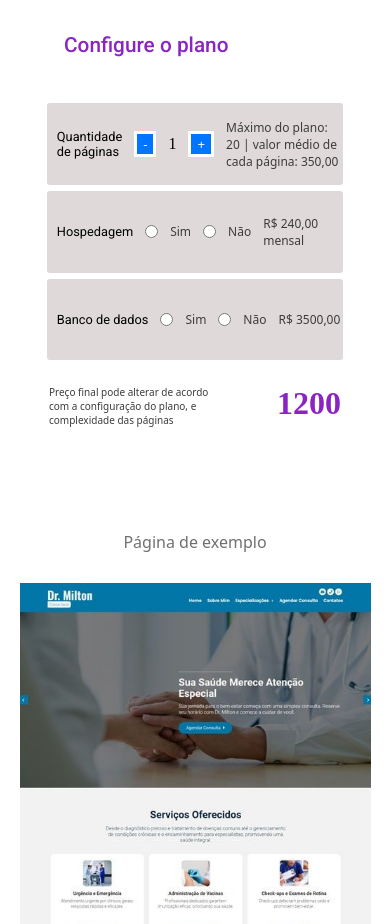
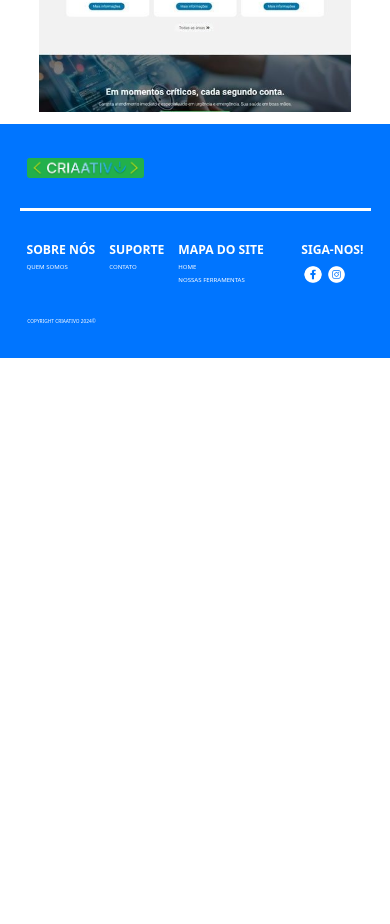
Before and after one commit to workSilas/CRIAATIVO, a React (Create React App) app: page /Planos in a window 390 px wide. Shown: the part 4400-5324 px from the top of the page. After the commit the page ends 4758 px from the top, so only its background shows below. Built offline with nearby package versions, Linux system fonts and the light colour scheme; a web font is replaced by a local one.

Commit message:
finalizei a responsividade página planos

```diff
--- a/src/Pages/planos/index.jsx
+++ b/src/Pages/planos/index.jsx
@@ -1,6 +1,7 @@
 import './index.scss';
 import Nav from '../../components/Nav';
 import { useState } from 'react';
+import Rodape from '../../components/Rodape'
 
 export default function Planos() {
 
@@ -355,7 +356,7 @@ export default function Planos() {
 
       </div>
 
-
+      <Rodape/>
 
     </div>
 
--- a/src/Pages/planos/index.scss
+++ b/src/Pages/planos/index.scss
@@ -295,6 +295,7 @@ flex-direction: column;
     flex-direction: column;
 
         .superior-planos {
+            height: 84vh;
             .planos {
                 height: 100%;
                 border-radius: 0px;
@@ -452,20 +453,19 @@ flex-direction: column;
     }
     }
 }
-
 @media(max-width:970px) {
     .Pagina-planos{
         display: flex;
         flex-direction: column;
 
             .superior-planos {
-                height: 75vh;
+                height: 53vh;
                 .planos {
                     height: 100%;
                     border-radius: 0px;
 
                     .divisor {
-                        height: 80%;
+                        height: 90%;
                         width: 90%;
 
                         .paragrafo {
@@ -482,7 +482,7 @@ flex-direction: column;
             }
 
         .paginas {
-        height: 110vh;
+        height: 70vh;
 
             .paginaweb {
             height: 100%;
@@ -495,8 +495,8 @@ flex-direction: column;
                     }
 
                     img {
-                        width: auto;
-                        height: 54%;
+                        width: 95%;
+                        height: auto;
                     }
                 }
 
@@ -619,19 +619,19 @@ flex-direction: column;
 
 
 
-            @media(max-width:650px) {
+@media(max-width:650px) {
                 .Pagina-planos{
                     display: flex;
                     flex-direction: column;
 
                         .superior-planos {
-                            height: 70vh;
+                            height: 55vh;
                             .planos {
                                 height: 100%;
                                 border-radius: 0px;
                                 .divisor {
-                                    height: 80%;
-                                    width: 88%;
+                                    height: 90%;
+                                    width: 90%;
 
                                     .paragrafo {
                                         height: 100%;
@@ -648,7 +648,7 @@ flex-direction: column;
                         }
 
                     .paginas {
-                    height: 200vh;
+                    height: 150vh;
 
                         .paginaweb {
                         height: 100%;
@@ -665,7 +665,7 @@ flex-direction: column;
                                 }
 
                                 img {
-                                    width: 90%;
+                                    width: 80%;
                                     height: auto;
                                 }
                             }
@@ -676,7 +676,7 @@ flex-direction: column;
                                 width: 80%;
 
                                 .bloco-superior {
-                                height: 50%;
+                                height: 45%;
 
                                     .txt-1 {
                                         display: flex;
```
